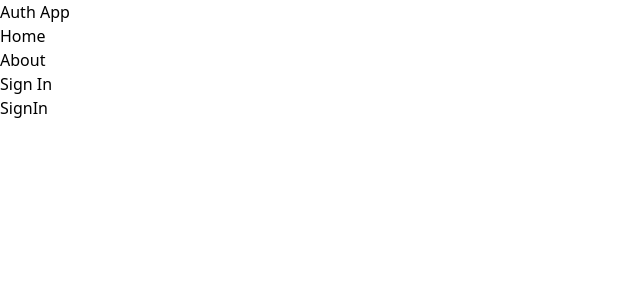
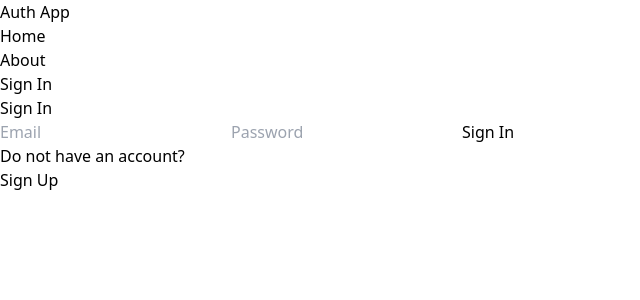
Before and after one commit to Pallychiz/mern-auth, a React (Vite) app: page /sign-in in a window 1280 px wide. Shown: the top 300 px of the page, without its empty margins (0-640 px from the left). Built offline with nearby package versions, Linux system fonts and the light colour scheme.

Commit message:
Completed Sign In page functionality

```diff
--- a/src/pages/SignIn.jsx
+++ b/src/pages/SignIn.jsx
@@ -1,7 +1,75 @@
-import React from 'react'
+import React, { useState } from "react";
+import { Link, useNavigate } from "react-router-dom";
 
-export default function SignIn() {
+export default function signin() {
+  const [formData, setFormData] = useState({});
+  const [error, setError] = useState(false);
+  const [loading, setLoading] = useState(false);
+  const navigate = useNavigate();
+
+  const handleChange = (e) => {
+    setFormData({ ...formData, [e.target.id]: e.target.value });
+  };
+
+  const handleSubmit = async (e) => {
+    e.preventDefault();
+
+    try {
+      setLoading(true);
+      setError(false);
+      const res = await fetch("/api/auth/signin", {
+        method: "POST",
+        headers: {
+          "Content-Type": "application/json",
+        },
+        body: JSON.stringify(formData),
+      });
+      const data = await res.json();
+
+      setLoading(false);
+      if (data.success === false) {
+        setError(true);
+        return;
+      }
+      navigate('/')
+    } catch (error) {
+      setLoading(false);
+      setError(true);
+    }
+  };
+
   return (
-    <div>SignIn</div>
-  )
+    <div className="p-3 max-w-xl mx-auto">
+      <h1 className="text-3xl text-center font-semibold my-7">Sign In</h1>
+      <form onSubmit={handleSubmit} className="flex flex-col gap-4">
+        <input
+          type="email"
+          placeholder="Email"
+          id="email"
+          className="bg-slate-100 p-3 rounded-lg"
+          onChange={handleChange}
+        />
+        <input
+          type="password"
+          placeholder="Password"
+          id="password"
+          className="bg-slate-100 p-3 rounded-lg"
+          onChange={handleChange}
+        />
+        <button
+          disabled={loading}
+          className="bg-slate-700 text-white p-3 rounded-lg uppercase hover:opacity-80 disabled:opacity-55"
+        >
+          {loading ? "Loading..." : "Sign In"}
+        </button>
+      </form>
+      <div className="flex gap-2 mt-5">
+        <p>Do not have an account?</p>
+        <Link to="/sign-up">
+          <span className="text-blue-700">Sign Up</span>
+        </Link>
+      </div>
+      <p className="text-red-700 mt-5">{error && "Something went wrong!"}</p>
+    </div>
+  );
 }
--- a/src/pages/SignUp.jsx
+++ b/src/pages/SignUp.jsx
@@ -1,10 +1,11 @@
 import React, { useState } from "react";
-import { Link } from "react-router-dom";
+import { Link, useNavigate } from "react-router-dom";
 
 export default function SignUp() {
   const [formData, setFormData] = useState({});
   const [error, setError] = useState(false);
   const [loading, setLoading] = useState(false);
+  const navigate = useNavigate();
 
   const handleChange = (e) => {
     setFormData({ ...formData, [e.target.id]: e.target.value });
@@ -24,13 +25,13 @@
         body: JSON.stringify(formData),
       });
       const data = await res.json();
-      console.log(data);
 
       setLoading(false);
       if (data.success === false) {
         setError(true);
         return;
       }
+      navigate('/sign-in')
     } catch (error) {
       setLoading(false);
       setError(true);
```
